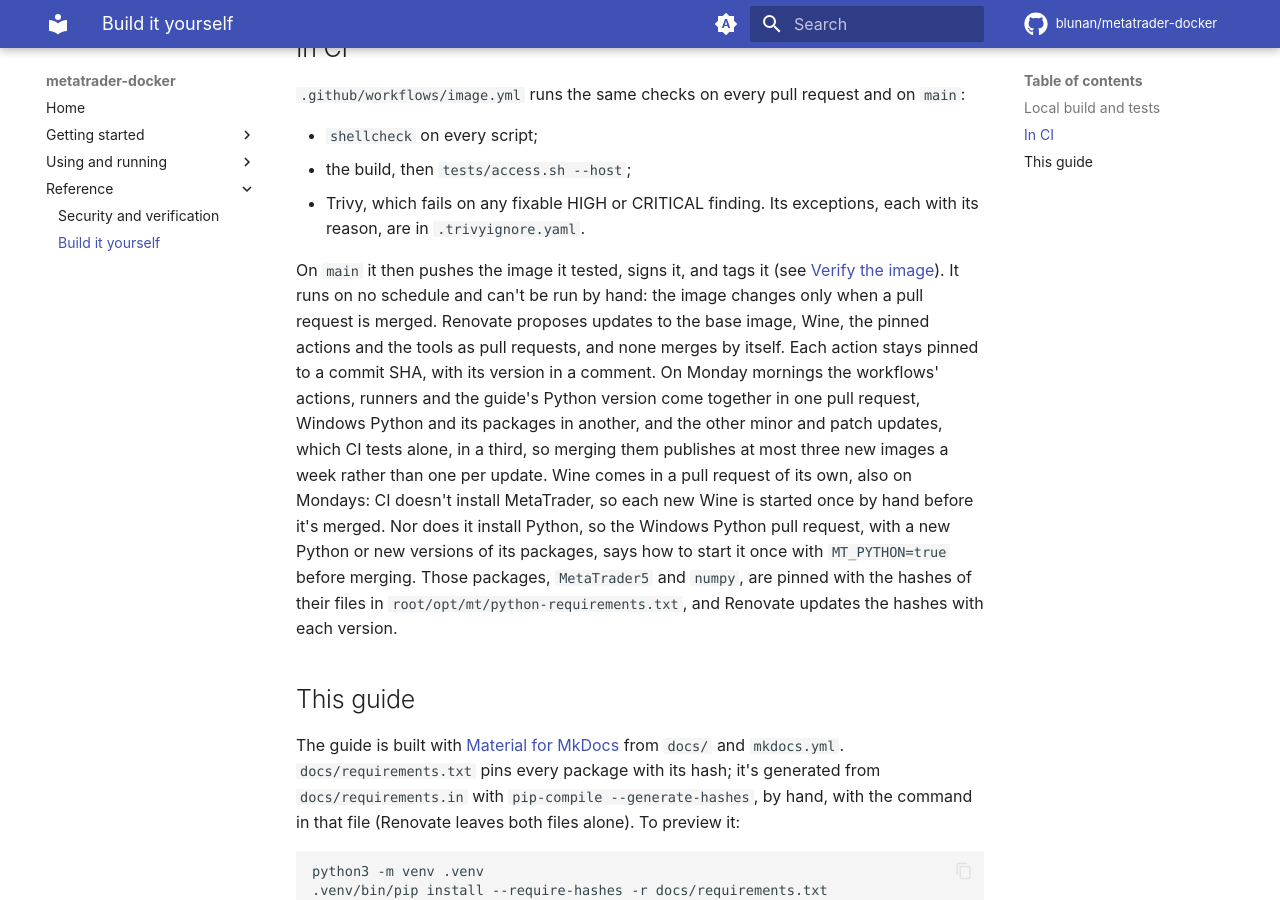
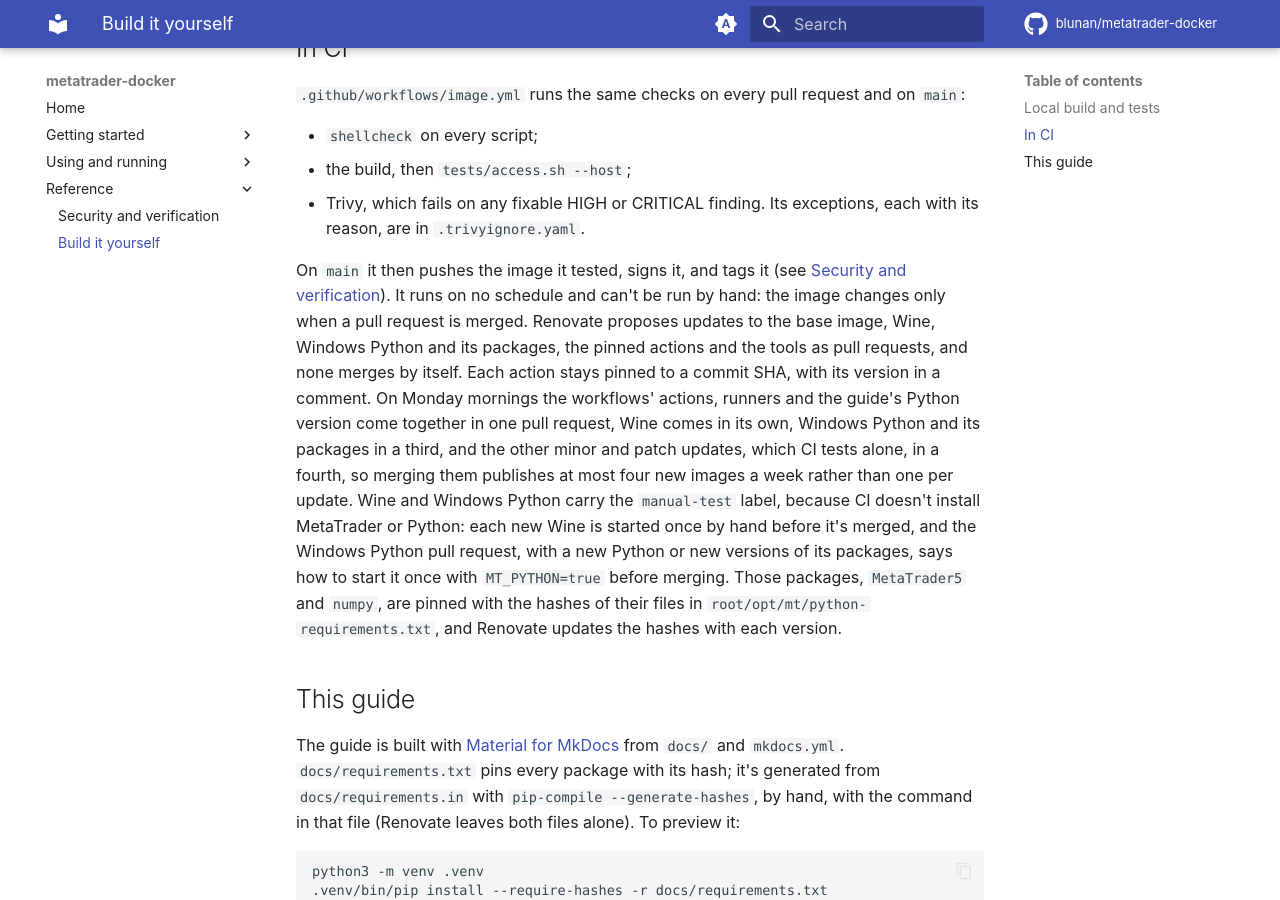
Before and after one commit to blunan/meta-trade-browser, an MkDocs documentation site: the page built from docs/building.md, in a window 1280 px wide and 900 px high, scrolled down 919 px. Built offline with MkDocs 1.6.1 and Material for MkDocs 9.7.7, drawn with Linux system fonts in a browser that asks for light colours; comment, search, counter and statistics services are not loaded.

Commit message:
docs: update docs for Python support, dev paths and Renovate PR groups
- Describe the four Monday Renovate PRs (GitHub Actions, Wine, Windows Python, Minor and Patch), max four images, and the manual-test label in docs/building.md
- Document Windows Python and numpy in /config under docs/settings.md
- Clarify opening .py scripts in MetaEditor from Navigator in docs/using.md
- Move tests/compose.dev.yaml password secret into dev/secrets and ignore dev/ in .gitignore

```diff
--- a/docs/building.md
+++ b/docs/building.md
@@ -31,7 +31,7 @@ tests/access.sh
 - the build, then `tests/access.sh --host`;
 - Trivy, which fails on any fixable HIGH or CRITICAL finding. Its exceptions, each with its reason, are in `.trivyignore.yaml`.
 
-On `main` it then pushes the image it tested, signs it, and tags it (see [Verify the image](verify.md)). It runs on no schedule and can't be run by hand: the image changes only when a pull request is merged. Renovate proposes updates to the base image, Wine, the pinned actions and the tools as pull requests, and none merges by itself. Each action stays pinned to a commit SHA, with its version in a comment. On Monday mornings the workflows' actions, runners and the guide's Python version come together in one pull request, Windows Python and its packages in another, and the other minor and patch updates, which CI tests alone, in a third, so merging them publishes at most three new images a week rather than one per update. Wine comes in a pull request of its own, also on Mondays: CI doesn't install MetaTrader, so each new Wine is started once by hand before it's merged. Nor does it install Python, so the Windows Python pull request, with a new Python or new versions of its packages, says how to start it once with `MT_PYTHON=true` before merging. Those packages, `MetaTrader5` and `numpy`, are pinned with the hashes of their files in `root/opt/mt/python-requirements.txt`, and Renovate updates the hashes with each version.
+On `main` it then pushes the image it tested, signs it, and tags it (see [Security and verification](verify.md)). It runs on no schedule and can't be run by hand: the image changes only when a pull request is merged. Renovate proposes updates to the base image, Wine, Windows Python and its packages, the pinned actions and the tools as pull requests, and none merges by itself. Each action stays pinned to a commit SHA, with its version in a comment. On Monday mornings the workflows' actions, runners and the guide's Python version come together in one pull request, Wine comes in its own, Windows Python and its packages in a third, and the other minor and patch updates, which CI tests alone, in a fourth, so merging them publishes at most four new images a week rather than one per update. Wine and Windows Python carry the `manual-test` label, because CI doesn't install MetaTrader or Python: each new Wine is started once by hand before it's merged, and the Windows Python pull request, with a new Python or new versions of its packages, says how to start it once with `MT_PYTHON=true` before merging. Those packages, `MetaTrader5` and `numpy`, are pinned with the hashes of their files in `root/opt/mt/python-requirements.txt`, and Renovate updates the hashes with each version.
 
 ## This guide
 
```
Also changed, not shown: docs/settings.md (+2 -2 lines), docs/using.md (+1 -1 lines), 2 other files.
